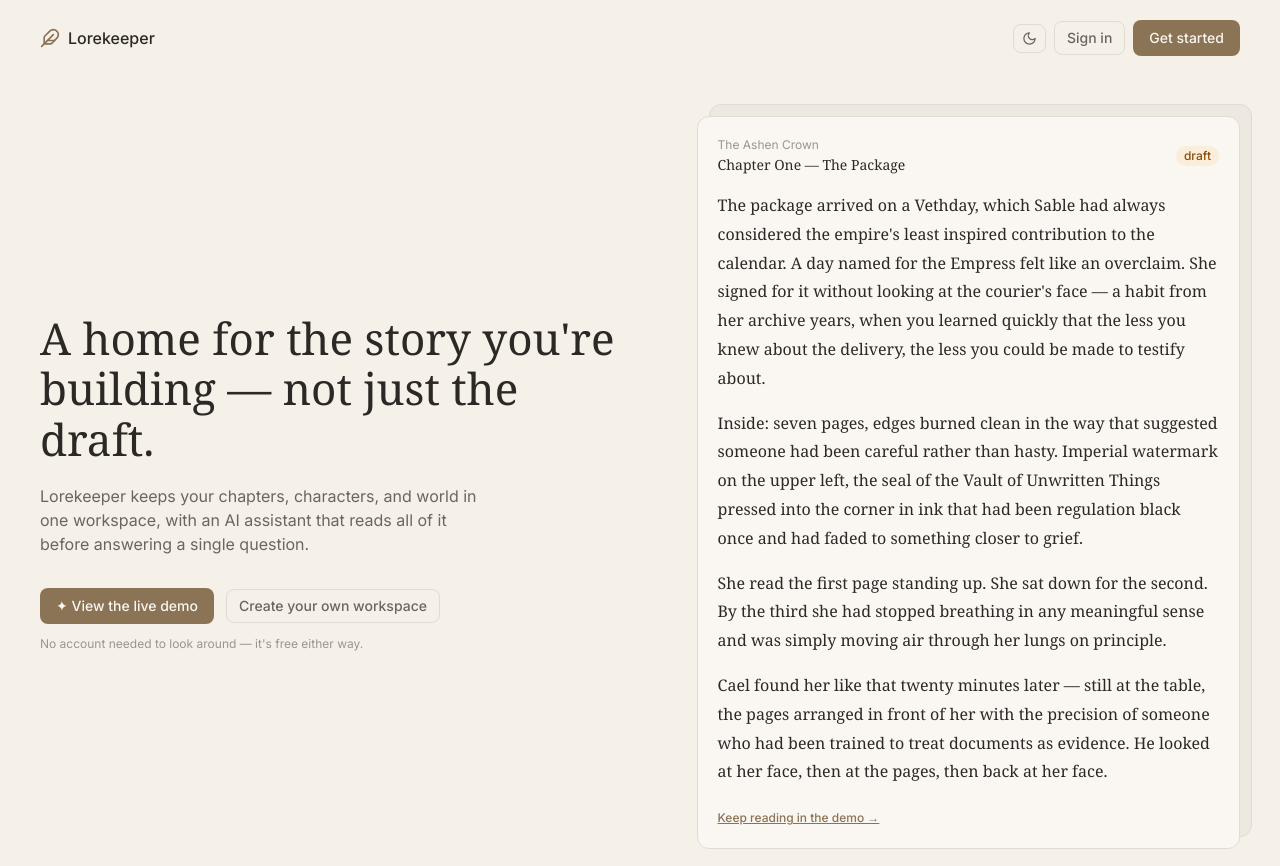
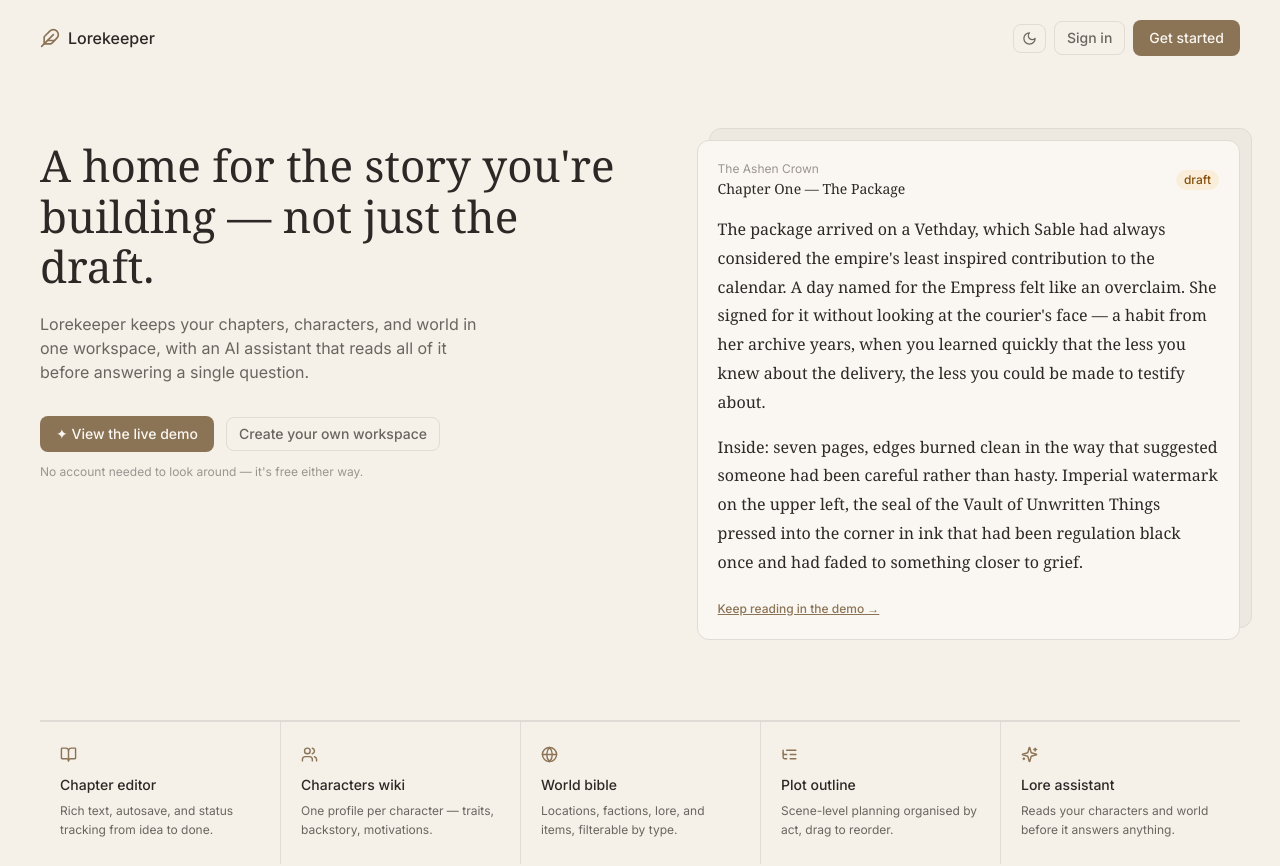
Before and after one commit to Vdubey165/LoreKeeper, a React (Vite) app in the folder client/: page / in a window 1280 px wide. Shown: the top 866 px of the page. Built offline with nearby package versions, Linux system fonts and the light colour scheme; no server answers.

Commit message:
Fix hero vertical alignment: align columns to top instead of centering

```diff
--- a/client/src/pages/Landing.jsx
+++ b/client/src/pages/Landing.jsx
@@ -12,7 +12,7 @@ const FEATURES = [
 ]
 
 const openingLines = TEMPLATE_CHAPTER.content.content
-  .slice(0, 4)
+  .slice(0, 2)
   .map((node) => (node.content || []).map((c) => c.text).join(''))
 
 export default function Landing() {
@@ -36,7 +36,7 @@ export default function Landing() {
 
       <main className="max-w-[1320px] mx-auto px-6 md:px-10">
         {/* Hero */}
-        <div className="grid lg:grid-cols-[1.05fr_0.95fr] gap-14 items-center pt-10 pb-20">
+        <div className="grid lg:grid-cols-[1.05fr_0.95fr] gap-14 items-start pt-16 pb-20">
           <div>
             <h1
               className="text-4xl md:text-[2.75rem] font-medium mb-5 leading-[1.15]"
```
